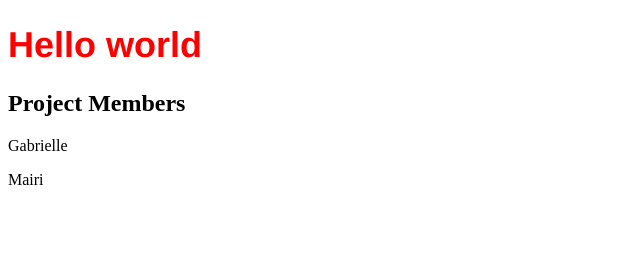
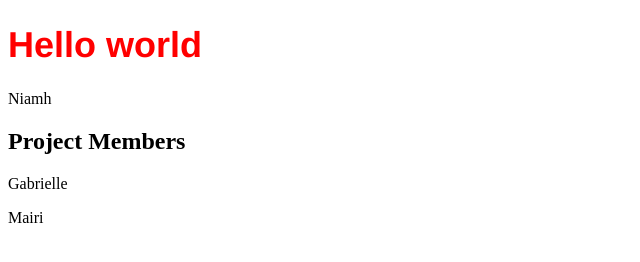
Before and after one commit to mairi/mairi-web-project, a plain HTML site: page index.html in a window 1280 px wide. Shown: the whole page, without its empty margins (0-640 px from the left). Drawn offline with Linux system fonts and the light colour scheme.

Commit message:
Add new collaborator

```diff
--- a/index.html
+++ b/index.html
@@ -6,6 +6,7 @@
 </head>
 <body>
   <h1>Hello world</h1>
+  <p>Niamh</p>
   <h2>Project Members</h2>
   <p>Gabrielle</p>
   <p>Mairi</p>
```
